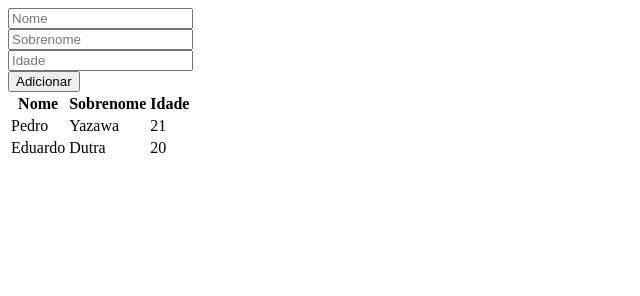
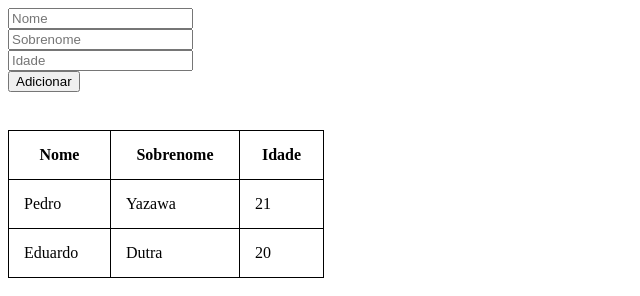
Before and after one commit to Haish0/tabela-adiciona-nome, a plain HTML site: page index.html in a window 1280 px wide. Shown: the whole page, without its empty margins (0-640 px from the left). Drawn offline with Linux system fonts and the light colour scheme.

Commit message:
Update index.html

```diff
--- a/index.html
+++ b/index.html
@@ -2,6 +2,19 @@
 <html>
 
     <head>
+        <style>
+            table,td,th{
+                border: 1px solid black;
+            }
+            table{
+                margin-top: 20px;
+                border-collapse: collapse;
+                width: 25%;
+            }
+            td,th{
+                padding: 15px;
+            }
+        </style>
     </head>
 
     <body>
@@ -30,6 +43,8 @@
         <input type="text" id="idade" placeholder="Idade"/>
         <br>
         <button onclick="adiciona()">Adicionar</button>
+        <br>
+        <br>
         <table>
             <thead>
                 <tr>
```
